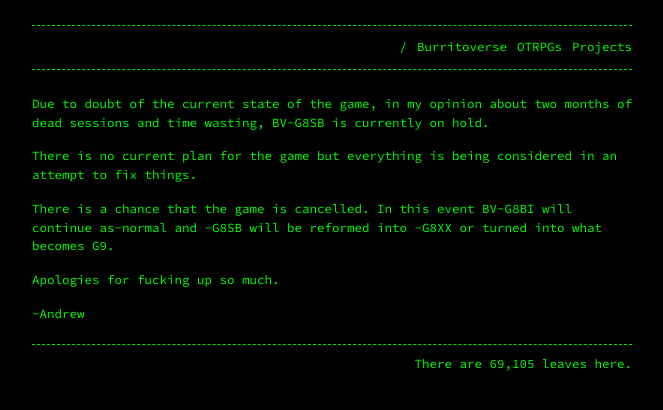
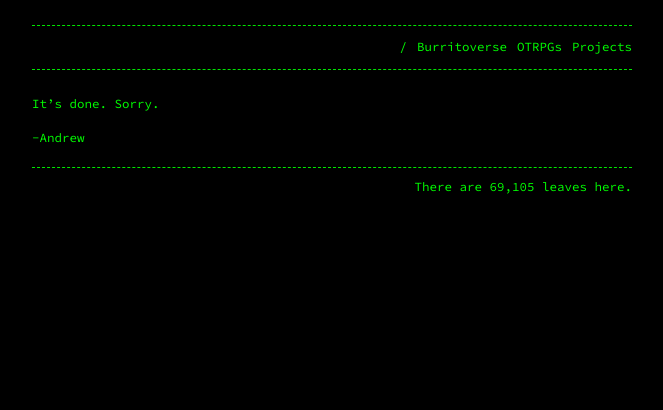
Before and after one commit to Terwilliger69105/69105.github.io, a Jekyll site: the page built from burritoverse.md, in a window 1280 px wide. Shown: the top 410 px of the page, without its empty margins (308-971 px from the left). Built offline with Jekyll 4.4.1, drawn with Linux system fonts in a browser that asks for light colours; our own code applies the rules of GitHub Pages for plain Markdown files.

Commit message:
Update burritoverse.md

```diff
--- a/burritoverse.md
+++ b/burritoverse.md
@@ -3,12 +3,6 @@ title: "Burritoverse"
 permalink: /burritoverse/
 ---
 
-Due to doubt of the current state of the game, in my opinion about two months of dead sessions and time wasting, BV-G8SB is currently on hold.
-
-There is no current plan for the game but everything is being considered in an attempt to fix things.
-
-There is a chance that the game is cancelled. In this event BV-G8BI will continue as-normal and -G8SB will be reformed into -G8XX or turned into what becomes G9.
-
-Apologies for fucking up so much.
+It's done. Sorry.
 
 -Andrew
```
